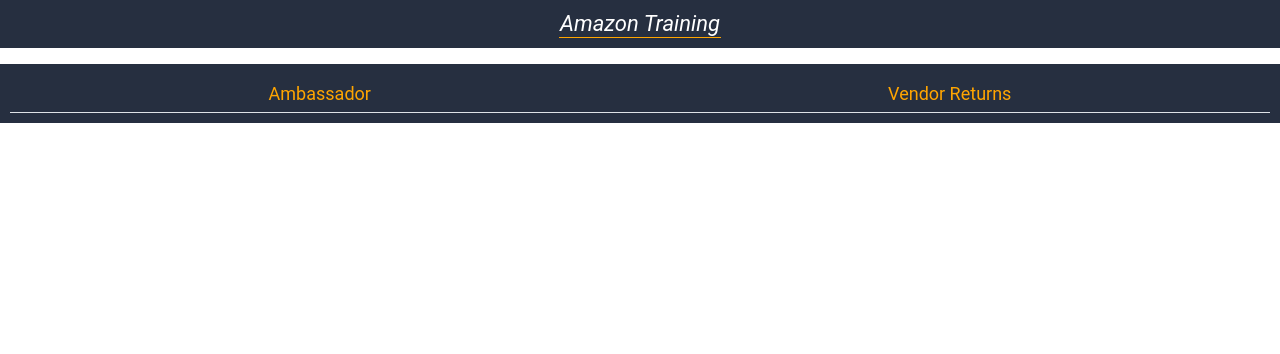
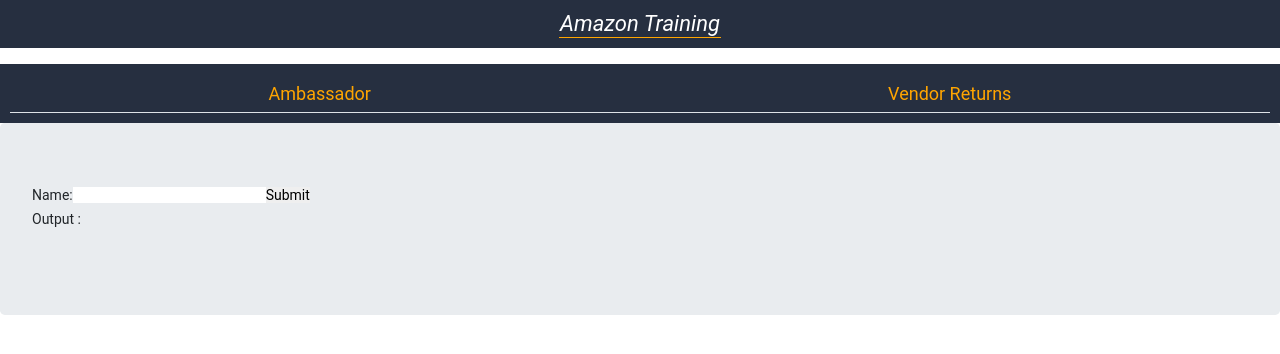
Before and after one commit to uionly/demo-vendor-amazon, a React (Create React App) app: page /pa in a window 1280 px wide. Shown: the top 354 px of the page. Built offline with nearby package versions, Linux system fonts and the light colour scheme.

Commit message:
PA Help/Chase CPT Adding

```diff
--- a/src/App.js
+++ b/src/App.js
@@ -6,6 +6,8 @@
 import Home from './Component/Pages/Home';
 import VendorReturns from './Component/Pages/VendorReturns/VendorReturns';
 import Ambassador from './Component/Pages/Ambassador/Ambassador';
+import ChaseCpt from './Component/Pages/PA/ChaseCpt';
+import NameForm from './Component/Pages/PA/DemoCpt';
 class App extends Component {
   render() {
     return (
@@ -18,6 +20,9 @@
             <Route exact path='/' component={Home} />
             <Route exact path='/VendorReturns' component={VendorReturns} />
             <Route exact path='/Ambassador' component={Ambassador}/>
+            <Route exact path='/pa' component={ChaseCpt}/>
+            <Route exact path='/nameform' component={NameForm}/>
+
           </Switch>
         </Router>
       </Fragment>
--- /dev/null
+++ b/src/Component/Pages/PA/ChaseCpt.js
@@ -0,0 +1,59 @@
+import React, { Component } from 'react';
+import { Jumbotron } from 'react-bootstrap';
+
+class Chase extends Component {
+  constructor(props) {
+    super(props);
+    this.state = {
+      value: ''
+    };
+  }
+  handleSubmit = (e) => {
+    e.preventDefault();
+    const data = this.state.value
+    console.log(data)  // Can I print data in the output?
+    // I want the Output on submit and not onChange event
+  };
+// problm {1}  onchange is giving results before submit button is clicked
+// problm {2}  also string in the input is updating itself with the results same as the output
+
+  handleChange = (e) => {
+      e.preventDefault()
+      const newValue = e.target.value
+      const splitValue = newValue.split(' ')
+      const arryValue = Array.from(new Set(splitValue)).toString().replaceAll(',', ' ')
+      this.setState({
+        value: arryValue
+      }, () =>{
+        console.log(this.state.value)
+      })
+  };
+  render() {
+    return (
+      <Jumbotron>
+        <form onSubmit={this.handleSubmit}>
+       <div>
+       <label>
+          Name:
+          <input
+            type='text'
+            value={this.state.value}
+            onChange={this.handleChange}
+          />
+        </label>
+        <input type='submit' value='Submit' />
+       </div>
+       <div>
+       <label>
+            Output :
+            <p>{this.state.value}</p>
+            {/* I want the Output on submit and not onChange event */}
+        </label>
+       </div>
+      </form>
+      </Jumbotron>
+    );
+  }
+}
+
+export default Chase;
```
